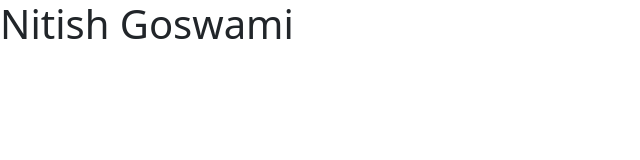
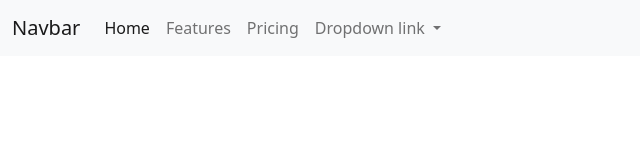
Before and after one commit to nitish-devop/portfolio, a plain HTML site: page index.html in a window 1280 px wide. Shown: the whole page, without its empty margins (0-640 px from the left). Drawn offline with nearby package versions, Linux system fonts and the light colour scheme.

Commit message:
create navbar

```diff
--- a/index.html
+++ b/index.html
@@ -11,11 +11,40 @@
     <title>Nitish Goswami</title>
   </head>
   <body>
-    <h1>Nitish Goswami</h1>
+    <nav class="navbar navbar-expand-lg navbar-light bg-light">
+        <div class="container-fluid">
+          <a class="navbar-brand" href="#">Navbar</a>
+          <button class="navbar-toggler" type="button" data-bs-toggle="collapse" data-bs-target="#navbarNavDropdown" aria-controls="navbarNavDropdown" aria-expanded="false" aria-label="Toggle navigation">
+            <span class="navbar-toggler-icon"></span>
+          </button>
+          <div class="collapse navbar-collapse" id="navbarNavDropdown" >
+            <ul class="navbar-nav">
+              <li class="nav-item">
+                <a class="nav-link active" aria-current="page" href="#">Home</a>
+              </li>
+              <li class="nav-item">
+                <a class="nav-link" href="#">Features</a>
+              </li>
+              <li class="nav-item">
+                <a class="nav-link" href="#">Pricing</a>
+              </li>
+              <li class="nav-item dropdown">
+                <a class="nav-link dropdown-toggle" href="#" id="navbarDropdownMenuLink" role="button" data-bs-toggle="dropdown" aria-expanded="false">
+                  Dropdown link
+                </a>
+                <ul class="dropdown-menu" aria-labelledby="navbarDropdownMenuLink">
+                  <li><a class="dropdown-item" href="#">Action</a></li>
+                  <li><a class="dropdown-item" href="#">Another action</a></li>
+                  <li><a class="dropdown-item" href="#">Something else here</a></li>
+                </ul>
+              </li>
+            </ul>
+          </div>
+        </div>
+      </nav>
+
 
 
     <script src="https://cdn.jsdelivr.net/npm/bootstrap@5.0.2/dist/js/bootstrap.bundle.min.js" integrity="sha384-MrcW6ZMFYlzcLA8Nl+NtUVF0sA7MsXsP1UyJoMp4YLEuNSfAP+JcXn/tWtIaxVXM" crossorigin="anonymous"></script>
-
-
   </body>
 </html>
```
